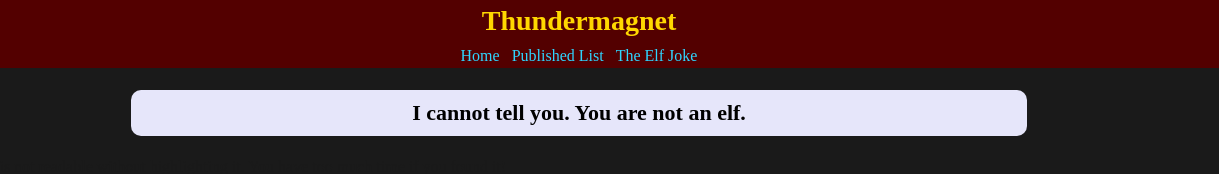
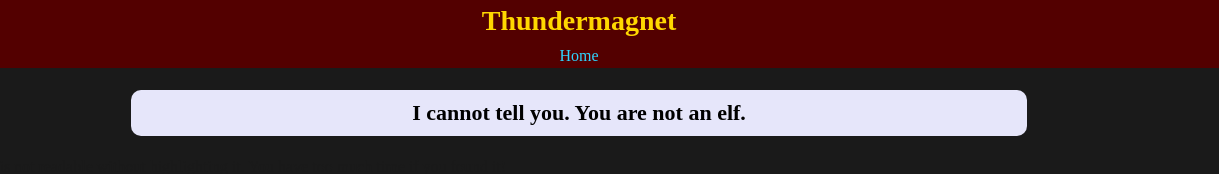
Before and after one commit to Thundermagnet/Thundermagnet.github.io, a plain HTML site: page theelfjokepunchline.html in a window 1280 px wide. Shown: the full height of the page, 61-1280 px from the left. Drawn offline with Linux system fonts and the light colour scheme.

Commit message:
Part of menu revamp

```diff
--- a/theelfjokepunchline.html
+++ b/theelfjokepunchline.html
@@ -12,7 +12,7 @@
 			<script src="scripts.js"></script>
 			<div id="topbar">
 				<div class="title-text">Thundermagnet</div>
-				<a href="/index.html">Home</a>&nbsp;&nbsp;&nbsp;<a href="/publishedlist.html">Published List</a>&nbsp;&nbsp;&nbsp;<a href="/theelfjoke.html">The Elf Joke</a>
+				<a href="/index.html">Home</a>
 			</div>
 			<div style="position: fixed; left: 7px; top: 9.5px;">
 				<img src="images/logo_large.gif" alt="Error loading image." style="top: 0; left: 0;width:50px;height:50px;padding:0;">
```
